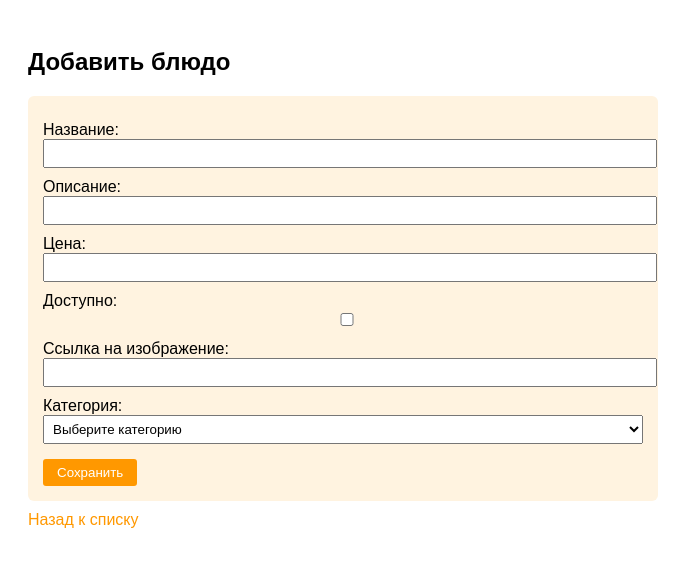
After one commit to isipdagorbatkin-sudo/PracticalWork4SpringBoot, a Spring app: template demo/src/main/resources/templates/menuItemForm.html in a window 1280 px wide. The commit adds this page. Shown: the top 567 px of the page, without its empty margins (0-693 px from the left). Run offline with Thymeleaf, Linux system fonts and the light colour scheme; the template is opened without the code that fills it, so the values that code supplies are empty.

Commit message:
Add category-menu item relation and form
Agent-Logs-Url: https://github.com/isipdagorbatkin-sudo/PracticalWork4SpringBoot/sessions/6bb8ce62-4022-4aea-b30a-824d8841579e

Co-authored-by: isipdagorbatkin-sudo <233116578+isipdagorbatkin-sudo@users.noreply.github.com>

```diff
--- a/demo/src/main/java/org/example/demo/model/CategoryModel.java
+++ b/demo/src/main/java/org/example/demo/model/CategoryModel.java
@@ -1,5 +1,6 @@
 package org.example.demo.model;
 import jakarta.persistence.*;
+import java.util.List;
 
 @Entity
 @Table(name = "category")
@@ -9,6 +10,8 @@ public class CategoryModel {
     private int idCategory;
     private String name;
     private String description;
+    @OneToMany(mappedBy = "category")
+    private List<MenuItemModel> menuItems;
 
     public CategoryModel() {}
 
@@ -24,4 +27,6 @@ public class CategoryModel {
     public void setName(String name) { this.name = name; }
     public String getDescription() { return description; }
     public void setDescription(String description) { this.description = description; }
+    public List<MenuItemModel> getMenuItems() { return menuItems; }
+    public void setMenuItems(List<MenuItemModel> menuItems) { this.menuItems = menuItems; }
 }
--- /dev/null
+++ b/demo/src/main/resources/templates/menuItemForm.html
@@ -0,0 +1,46 @@
+<!DOCTYPE html>
+<html xmlns:th="http://www.thymeleaf.org">
+<head>
+    <meta charset="UTF-8">
+    <title>Добавить блюдо</title>
+    <style>
+        body { font-family: Arial, sans-serif; padding: 20px; }
+        form { background: #fff3e0; padding: 15px; border-radius: 6px; max-width: 600px; }
+        label { display: block; margin-top: 10px; }
+        input, select { padding: 5px; width: 100%; }
+        button { margin-top: 15px; padding: 6px 14px; background-color: #ff9800; color: white; border: none; border-radius: 3px; }
+        a { display: inline-block; margin-top: 10px; color: #ff9800; text-decoration: none; }
+    </style>
+</head>
+<body>
+<h2>Добавить блюдо</h2>
+<form action="/menuItems" method="post" th:object="${menuItem}">
+    <label>Название:
+        <input type="text" th:field="*{name}" required>
+    </label>
+    <label>Описание:
+        <input type="text" th:field="*{description}">
+    </label>
+    <label>Цена:
+        <input type="number" step="0.01" th:field="*{price}" required>
+    </label>
+    <label>Доступно:
+        <input type="checkbox" th:field="*{available}">
+    </label>
+    <label>Ссылка на изображение:
+        <input type="text" th:field="*{imageUrl}">
+    </label>
+    <label>Категория:
+        <select name="categoryId" required>
+            <option value="" disabled selected>Выберите категорию</option>
+            <option th:each="cat : ${categories}"
+                    th:value="${cat.idCategory}"
+                    th:text="${cat.name}">
+            </option>
+        </select>
+    </label>
+    <button type="submit">Сохранить</button>
+</form>
+<a href="/menuItems">Назад к списку</a>
+</body>
+</html>
--- a/demo/src/main/resources/templates/menuItemList.html
+++ b/demo/src/main/resources/templates/menuItemList.html
@@ -36,7 +36,7 @@
             <th>Описание</th>
             <th>Цена</th>
             <th>Доступно</th>
-            <th>ID Категории</th>
+            <th>Категория</th>
             <th>Действия</th>
         </tr>
         </thead>
@@ -47,7 +47,7 @@
             <td th:text="${item.description}"></td>
             <td th:text="${item.price}"></td>
             <td th:text="${item.available ? 'Да' : 'Нет'}"></td>
-            <td th:text="${item.categoryId}"></td>
+            <td th:text="${item.category != null ? item.category.name : '—'}"></td>
             <td>
                 <a th:href="@{/menuItems/delete/{id}(id=${item.idMenuItem})}">Удалить</a>
             </td>
```
Also changed, not shown: demo/src/main/java/org/example/demo/controller/MenuItemController.java (+10 -2 lines), demo/src/main/java/org/example/demo/model/MenuItemModel.java (+7 -5 lines), 10 other files.
